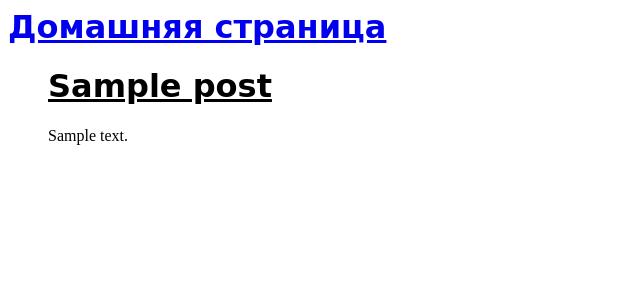
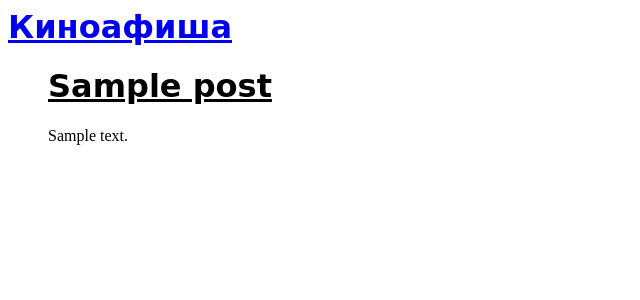
Before and after one commit to iai1552b/my_django_site, a Django app: page / in a window 1280 px wide. Shown: the top 300 px of the page, without its empty margins (0-640 px from the left). Run offline with Django 3.2, Linux system fonts and the light colour scheme; tables that the repository leaves empty hold one stand-in row (values such as "Sample post").

Commit message:
Update post_list.html

```diff
--- a/my_app/templates/my_app/post_list.html
+++ b/my_app/templates/my_app/post_list.html
@@ -6,7 +6,7 @@
 	</head>
 	<body>
 		<div>
-			<h1><a href="/">Домашняя страница</a></h1>
+			<h1><a href="/">Киноафиша</a></h1>
 
 		</div>
 		<div class="content container">
```
